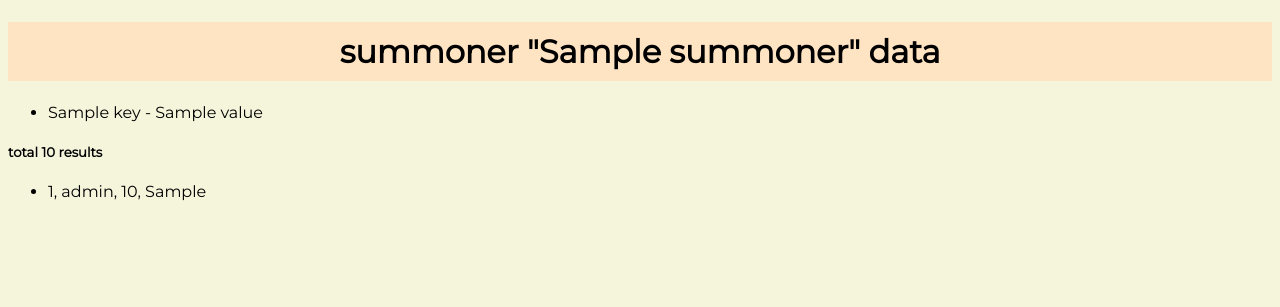
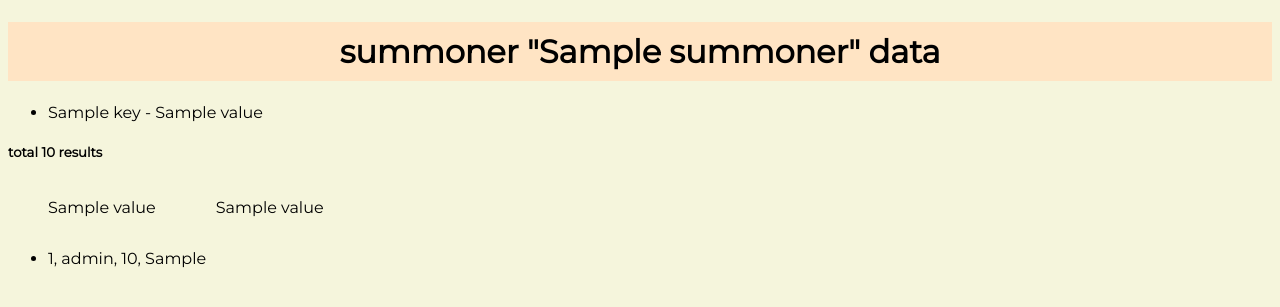
Before and after one commit to poding84/league, a Django app: template manage_summoner/templates/summoner_name.html in a window 1280 px wide. Shown: the part 164-471 px from the top of the page. Run offline with Django 4.2, Linux system fonts and the light colour scheme; the template is opened without the code that fills it: most values are stand-ins (such as "Sample title", 1, 10 or a date in 2020).

Commit message:
feat: add stat of player's champion masterys'

```diff
--- a/manage_summoner/templates/summoner_name.html
+++ b/manage_summoner/templates/summoner_name.html
@@ -18,6 +18,26 @@
         total {{masteryLen}} results
     </h5>
 </div>
+
+<div class="masteryStat">
+    <ul>
+        {% for value in masteryStat %}
+        <li>
+            {{value}}
+        </li>
+        {% endfor %}
+    </ul>
+
+    <ul>
+        {% for value in masteryAvg %}
+        <li>
+            {{value}}
+        </li>
+        {% endfor %}
+    </ul>
+</div>
+
+<div>
     <ul>
         {% for value in masteryList %}
         <li>
@@ -25,5 +45,25 @@
         </li>
         {% endfor %}
     </ul>
+</div>
+
+
+
+<style>
+    .masteryStat {
+        display: flex;
+        justify-content: left;
+    }
+    .masteryStat ul {
+        float:left;
+        text-align:center;
+    }
+    .masteryStat ul li{
+        list-style: none;
+        display:inline-block;
+        text-align:center;
+        margin-right: 20px;
+    }
+</style>
 
 {% endblock %}
```
Also changed, not shown: manage_summoner/views.py (+15 -1 lines). Lines whose indentation alone changed are shown as unchanged.
